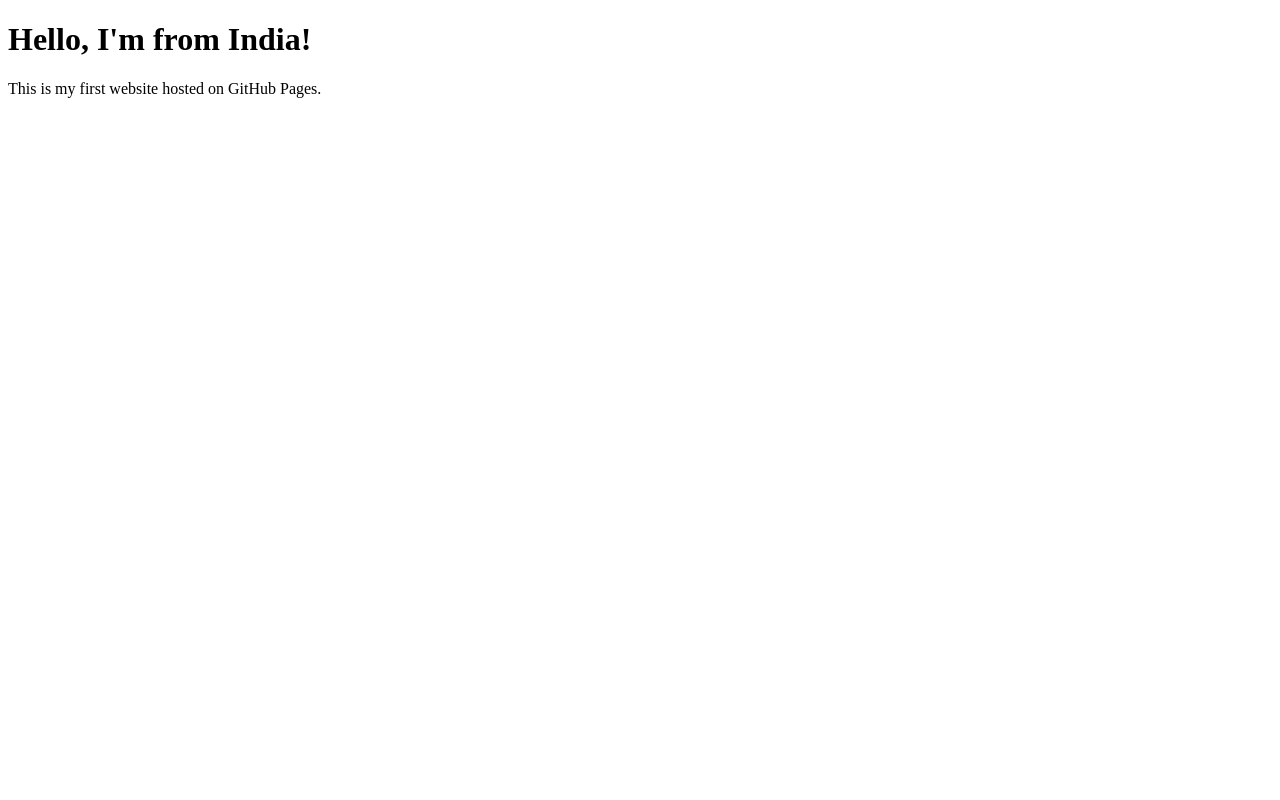
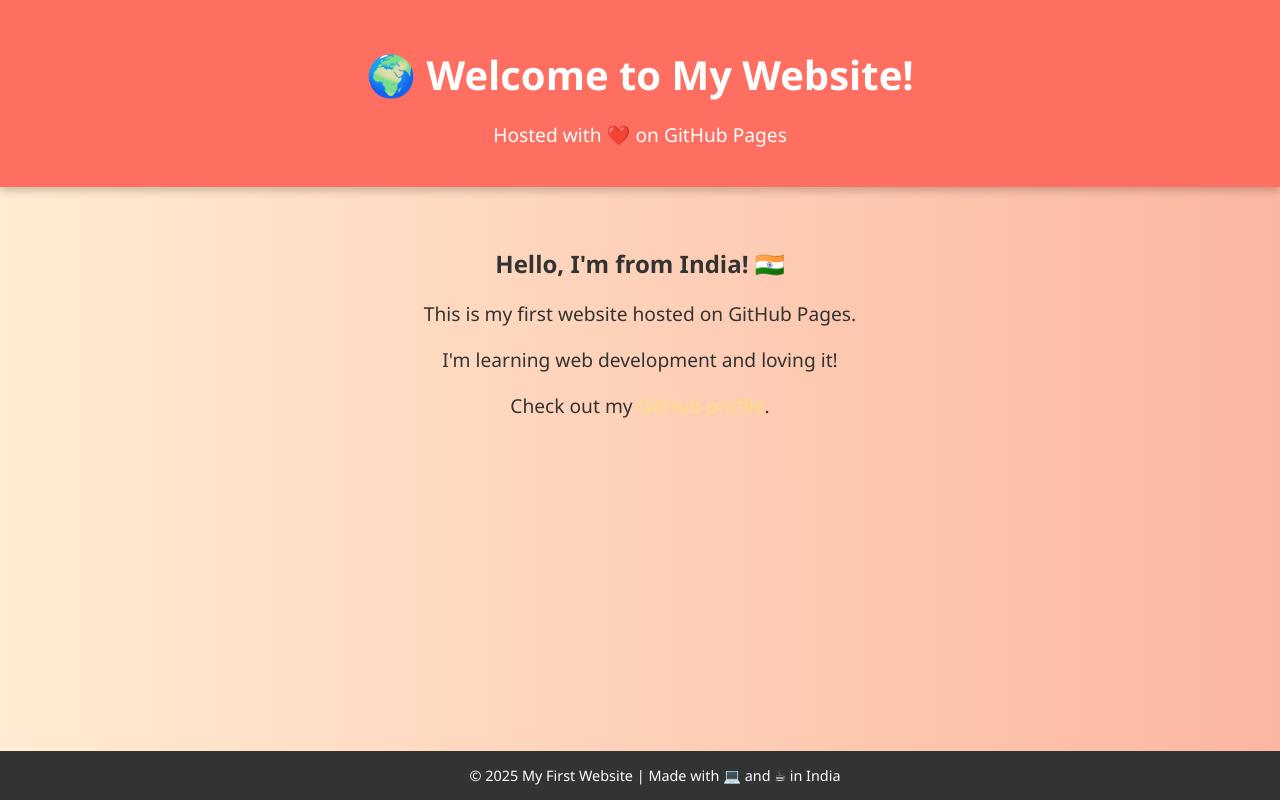
Before and after one commit to anujup02/forhtml, a plain HTML site: page index.html in a window 1280 px wide. Drawn offline with Linux system fonts and the light colour scheme.

Commit message:
Update index.html

```diff
--- a/index.html
+++ b/index.html
@@ -1,10 +1,66 @@
 <!DOCTYPE html>
-<html>
+<html lang="en">
 <head>
+  <meta charset="UTF-8">
   <title>My First GitHub Page</title>
+  <style>
+    body {
+      background: linear-gradient(to right, #ffecd2, #fcb69f);
+      font-family: 'Segoe UI', Tahoma, Geneva, Verdana, sans-serif;
+      color: #333;
+      margin: 0;
+      padding: 0;
+      text-align: center;
+    }
+    header {
+      background-color: #ff6f61;
+      color: white;
+      padding: 20px;
+      box-shadow: 0 4px 8px rgba(0,0,0,0.2);
+    }
+    main {
+      padding: 40px 20px;
+    }
+    h1 {
+      font-size: 2.5em;
+      margin-bottom: 10px;
+    }
+    p {
+      font-size: 1.2em;
+    }
+    footer {
+      background-color: #333;
+      color: white;
+      padding: 15px;
+      position: fixed;
+      bottom: 0;
+      width: 100%;
+      font-size: 0.9em;
+    }
+    a {
+      color: #ffe082;
+      text-decoration: none;
+    }
+    a:hover {
+      text-decoration: underline;
+    }
+  </style>
 </head>
 <body>
-  <h1>Hello, I'm from India!</h1>
-  <p>This is my first website hosted on GitHub Pages.</p>
+  <header>
+    <h1>🌍 Welcome to My Website!</h1>
+    <p>Hosted with ❤️ on GitHub Pages</p>
+  </header>
+
+  <main>
+    <h2>Hello, I'm from India! 🇮🇳</h2>
+    <p>This is my first website hosted on GitHub Pages.</p>
+    <p>I'm learning web development and loving it!</p>
+    <p>Check out my <a href="https://github.com" target="_blank">GitHub profile</a>.</p>
+  </main>
+
+  <footer>
+    © 2025 My First Website | Made with 💻 and ☕ in India
+  </footer>
 </body>
 </html>
```
